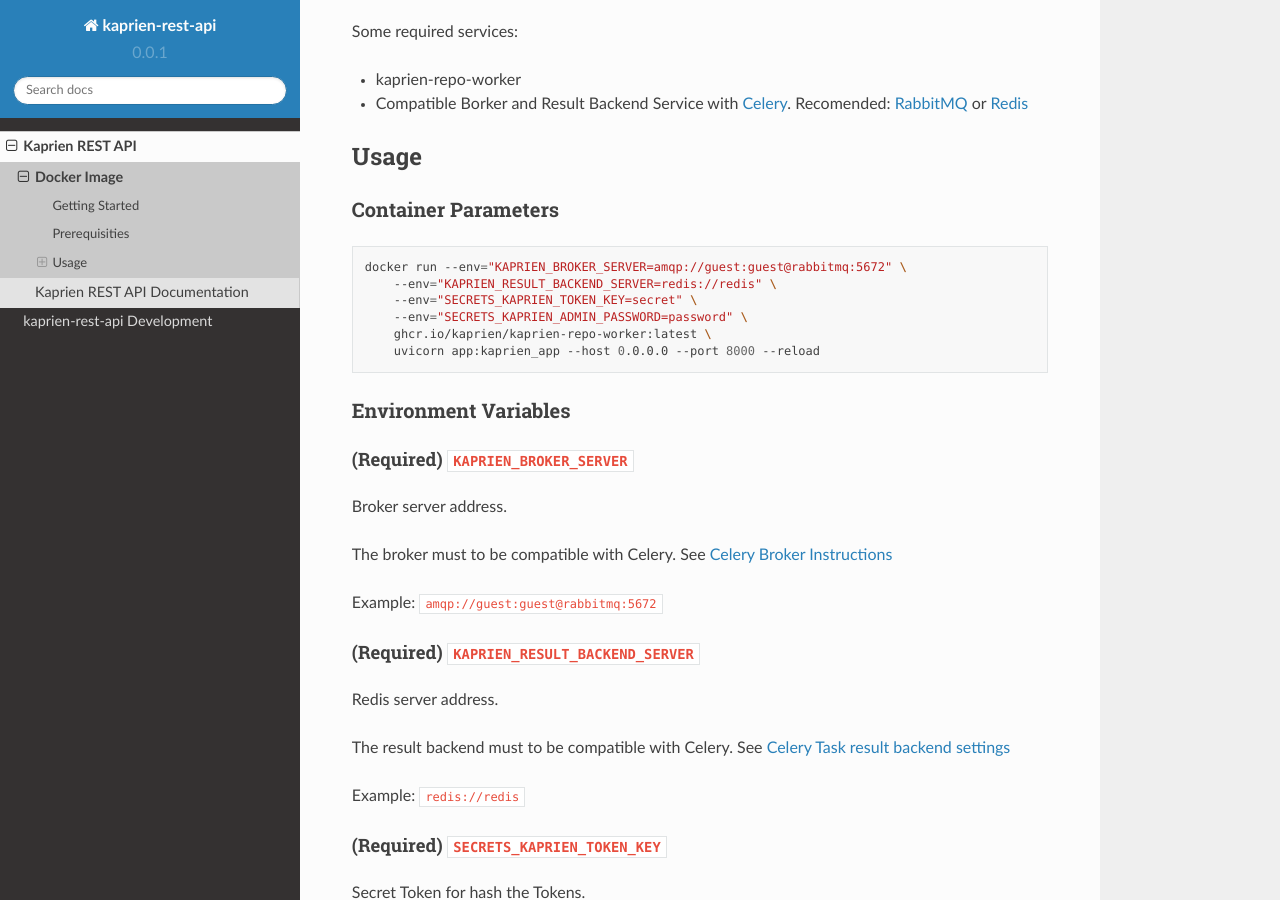
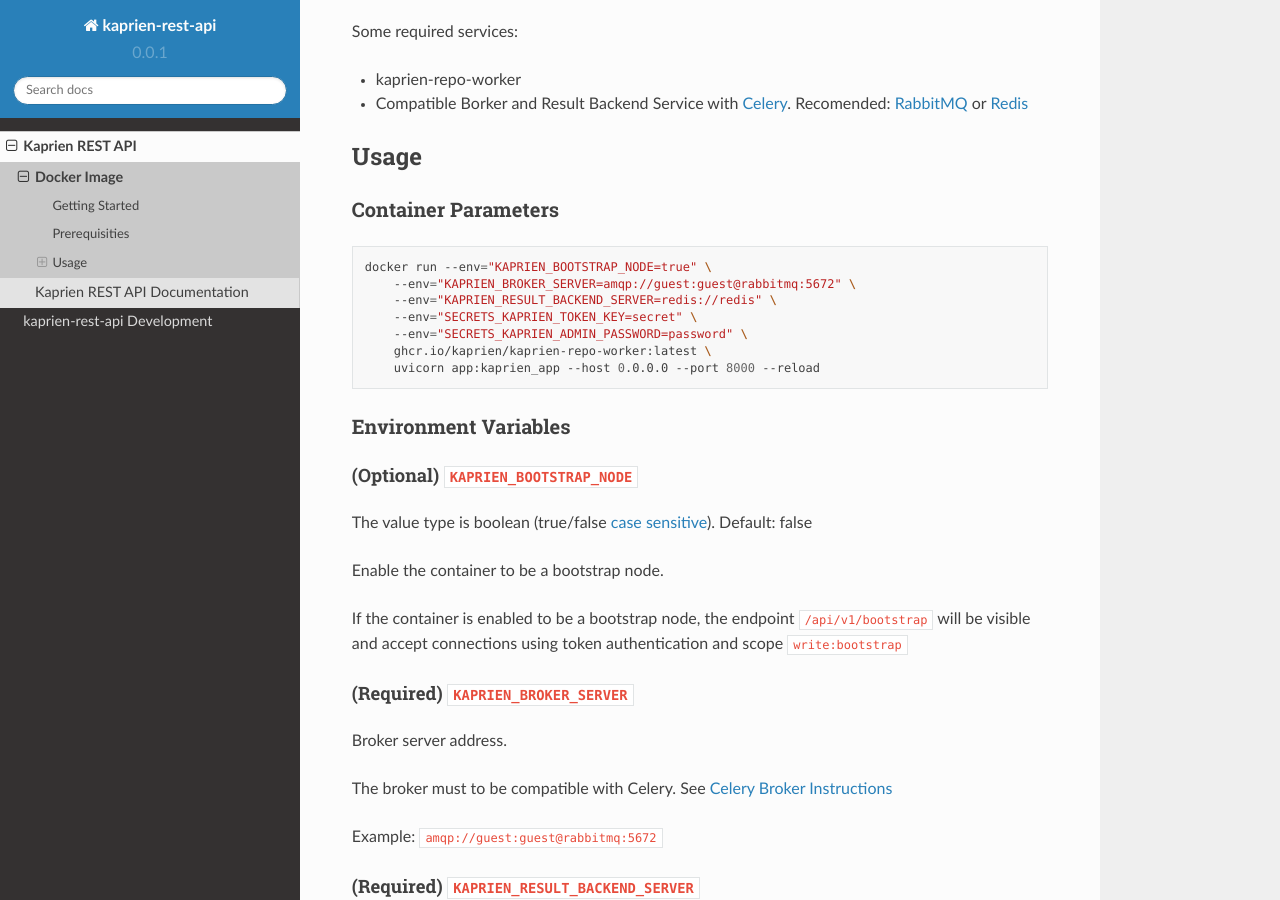
Before and after one commit to repository-service-tuf/repository-service-tuf-api, a Sphinx documentation site: the page built from docs/source/guide/Docker_README.md, in a window 1280 px wide and 900 px high, scrolled down 444 px. Built offline with Sphinx 7.4.7 and the Read the Docs theme 2.0.0, drawn with Linux system fonts in a browser that asks for light colours.

Commit message:
Bootstrap endpoint are disabled by default
The endpoints `/api/v1/bootstrap` are disabled by default.

On distributed deployment, with muiltiple instances/nodes running the
``kaprien-rest-api`` the administrator can choose which nodes/instances
will have bootstrap endpoint enabled.

Signed-off-by: Kairo de Araujo <kairo@kairo.eti.br>

````diff
--- a/README.rst
+++ b/README.rst
@@ -14,7 +14,8 @@
 This repository has the ``requirements.txt`` and the ``requirements-dev.txt``
 files to help build your virtual environment.
 
-We also recommend using [Pipenv](https://pipenv.pypa.io/en/latest/) to manage your virtual environment.
+We also recommend using `Pipenv <https://pipenv.pypa.io/en/latest/>`_ to manage your
+virtual environment.
 
 .. code:: shell
 
--- a/app.py
+++ b/app.py
@@ -3,6 +3,7 @@
 
 from fastapi import APIRouter, FastAPI
 
+from kaprien_api import settings
 from kaprien_api.api.bootstrap import router as bootstrap_v1
 from kaprien_api.api.config import router as config_v1
 from kaprien_api.api.targets import router as targets_v1
@@ -32,8 +33,11 @@
     responses={404: {"description": "Not found"}},
 )
 
+logging.info(settings.BOOTSTRAP_NODE)
 
-api_v1.include_router(bootstrap_v1)
+if settings.get("BOOTSTRAP_NODE", False) is True:
+    api_v1.include_router(bootstrap_v1)
+
 api_v1.include_router(config_v1)
 api_v1.include_router(targets_v1)
 api_v1.include_router(token_v1)
--- a/docker-compose.yml
+++ b/docker-compose.yml
@@ -68,6 +68,7 @@
       - 80:8000
     environment:
       - DATA_DIR=./data
+      - KAPRIEN_BOOTSTRAP_NODE=true
       - KAPRIEN_BROKER_SERVER="amqp://guest:guest@rabbitmq:5672"
       - KAPRIEN_RESULT_BACKEND_SERVER="redis://redis"
       - SECRETS_KAPRIEN_TOKEN_KEY="secret"
--- a/docs/source/guide/Docker_README.md
+++ b/docs/source/guide/Docker_README.md
@@ -26,7 +26,8 @@
 ### Container Parameters
 
 ```shell
-docker run --env="KAPRIEN_BROKER_SERVER=amqp://guest:guest@rabbitmq:5672" \
+docker run --env="KAPRIEN_BOOTSTRAP_NODE=true" \
+    --env="KAPRIEN_BROKER_SERVER=amqp://guest:guest@rabbitmq:5672" \
     --env="KAPRIEN_RESULT_BACKEND_SERVER=redis://redis" \
     --env="SECRETS_KAPRIEN_TOKEN_KEY=secret" \
     --env="SECRETS_KAPRIEN_ADMIN_PASSWORD=password" \
@@ -36,6 +37,15 @@
 
 
 ### Environment Variables
+
+#### (Optional) `KAPRIEN_BOOTSTRAP_NODE`
+
+The value type is boolean (true/false [case sensitive](https://www.dynaconf.com/configuration/#available-options)).
+Default: false
+
+Enable the container to be a bootstrap node.
+
+If the container is enabled to be a bootstrap node, the endpoint `/api/v1/bootstrap` will be visible and accept connections using token authentication and scope `write:bootstrap`
 
 #### (Required) `KAPRIEN_BROKER_SERVER`
 
--- a/kaprien_api/__init__.py
+++ b/kaprien_api/__init__.py
@@ -35,14 +35,15 @@
 
 DATA_DIR = os.getenv("DATA_DIR", "/data")
 os.makedirs(DATA_DIR, exist_ok=True)
-SETTINGS_FILE = os.path.join(DATA_DIR, "settings.ini")
-REPOSITORY_SETTINGS_FILE = os.path.join(DATA_DIR, "repository_settings.ini")
+SETTINGS_FILE = os.path.join(DATA_DIR, "settings.yaml")
+REPOSITORY_SETTINGS_FILE = os.path.join(DATA_DIR, "repository_settings.yaml")
 
 settings = Dynaconf(
     envvar_prefix="KAPRIEN",
     settings_files=[SETTINGS_FILE],
     environments=True,
 )
+
 settings_repository = Dynaconf(
     settings_files=[REPOSITORY_SETTINGS_FILE],
     environments=True,
````
Also changed, not shown: docs/source/guide/api/swagger.json, 3 other files.
